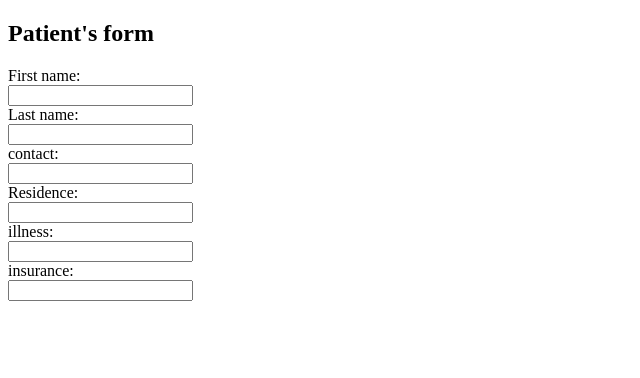
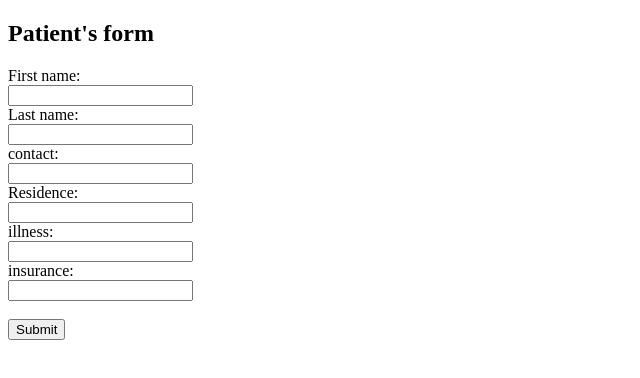
Before and after one commit to Naimar1/HTMS, a plain HTML site: page form.html in a window 1280 px wide. Shown: the whole page, without its empty margins (0-640 px from the left). Drawn offline with Linux system fonts and the light colour scheme.

Commit message:
Put submit button

```diff
--- a/form.html
+++ b/form.html
@@ -21,6 +21,8 @@
             <input type="text" name="illness" value=""><br>
             insurance:<br>
             <input type="text" name="insurance" value=""><br><br>
+            <input type="submit" value="Submit">
+        </form>
 
   </body>
 </html>
```
